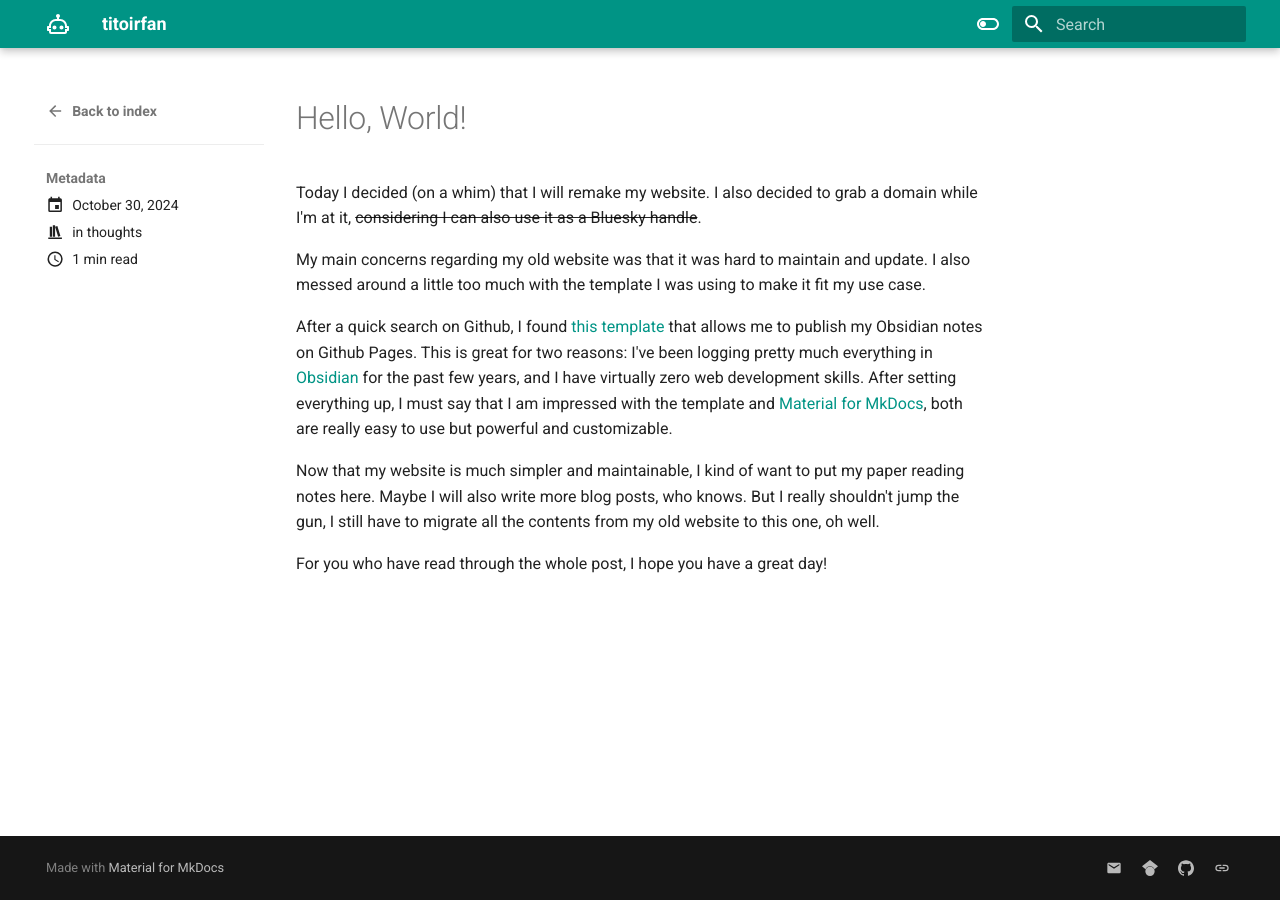
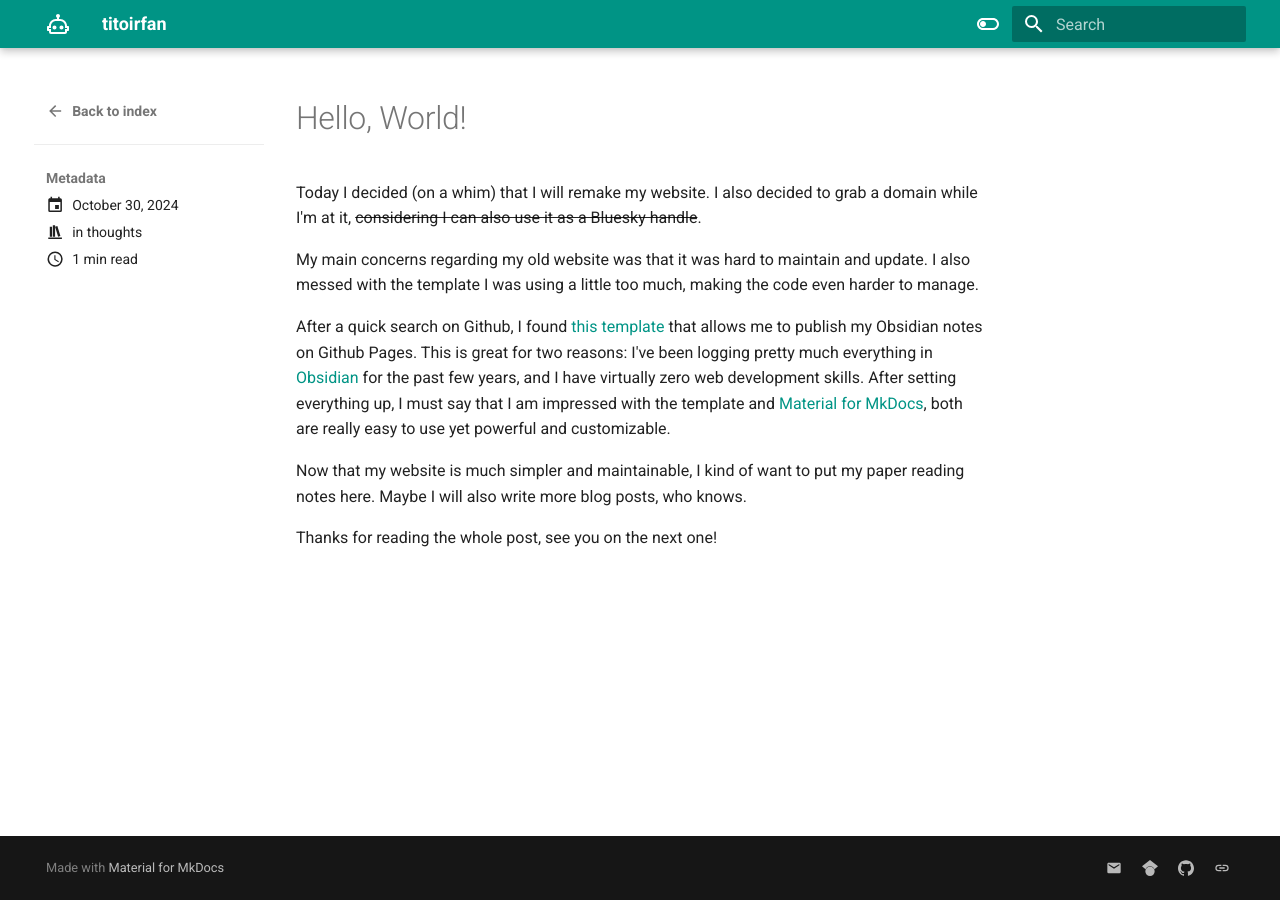
Before and after one commit to titoirfan/titoirfan.github.io, an MkDocs documentation site: the page built from docs/blog/posts/hello-world.md, in a window 1280 px wide. Built offline with MkDocs 1.6.1 and Material for MkDocs 9.7.7, drawn with Linux system fonts in a browser that asks for light colours.

Commit message:
Update blog post

```diff
--- a/docs/blog/posts/hello-world.md
+++ b/docs/blog/posts/hello-world.md
@@ -11,10 +11,10 @@ Today I decided (on a whim) that I will remake my website. I also decided to gra
 
 <!-- more -->
 
-My main concerns regarding my old website was that it was hard to maintain and update. I also messed around a little too much with the template I was using to make it fit my use case.
+My main concerns regarding my old website was that it was hard to maintain and update. I also messed with the template I was using a little too much, making the code even harder to manage.
 
-After a quick search on Github, I found [this template](https://github.com/jobindjohn/obsidian-publish-mkdocs) that allows me to publish my Obsidian notes on Github Pages. This is great for two reasons: I've been logging pretty much everything in [Obsidian](https://obsidian.md/) for the past few years, and I have virtually zero web development skills. After setting everything up, I must say that I am impressed with the template and [Material for MkDocs](https://squidfunk.github.io/mkdocs-material/), both are really easy to use but powerful and customizable.
+After a quick search on Github, I found [this template](https://github.com/jobindjohn/obsidian-publish-mkdocs) that allows me to publish my Obsidian notes on Github Pages. This is great for two reasons: I've been logging pretty much everything in [Obsidian](https://obsidian.md/) for the past few years, and I have virtually zero web development skills. After setting everything up, I must say that I am impressed with the template and [Material for MkDocs](https://squidfunk.github.io/mkdocs-material/), both are really easy to use yet powerful and customizable.
 
-Now that my website is much simpler and maintainable, I kind of want to put my paper reading notes here. Maybe I will also write more blog posts, who knows. But I really shouldn't jump the gun, I still have to migrate all the contents from my old website to this one, oh well.
+Now that my website is much simpler and maintainable, I kind of want to put my paper reading notes here. Maybe I will also write more blog posts, who knows.
 
-For you who have read through the whole post, I hope you have a great day!
+Thanks for reading the whole post, see you on the next one!
```
